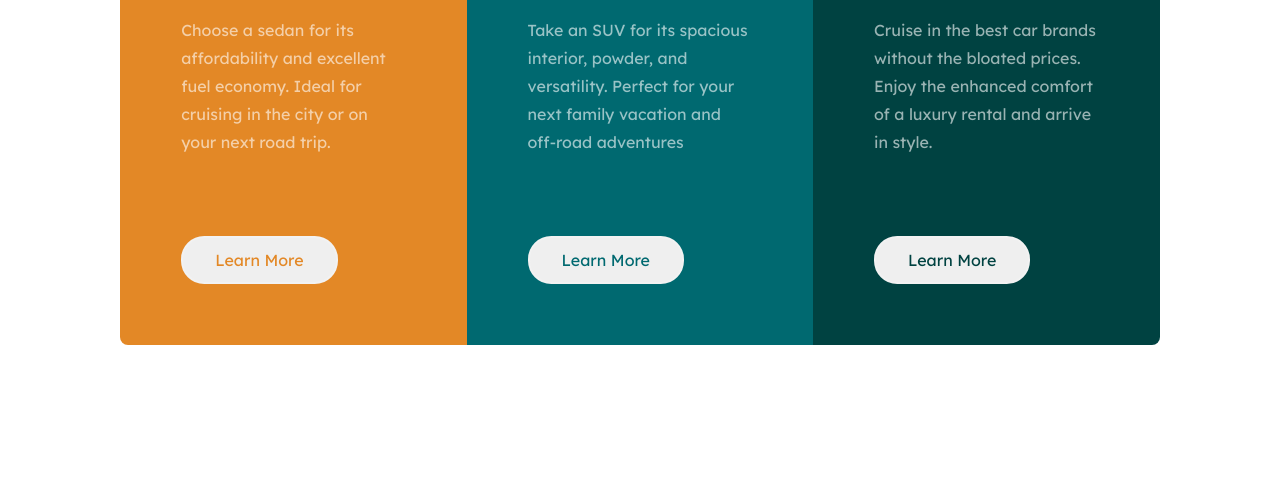
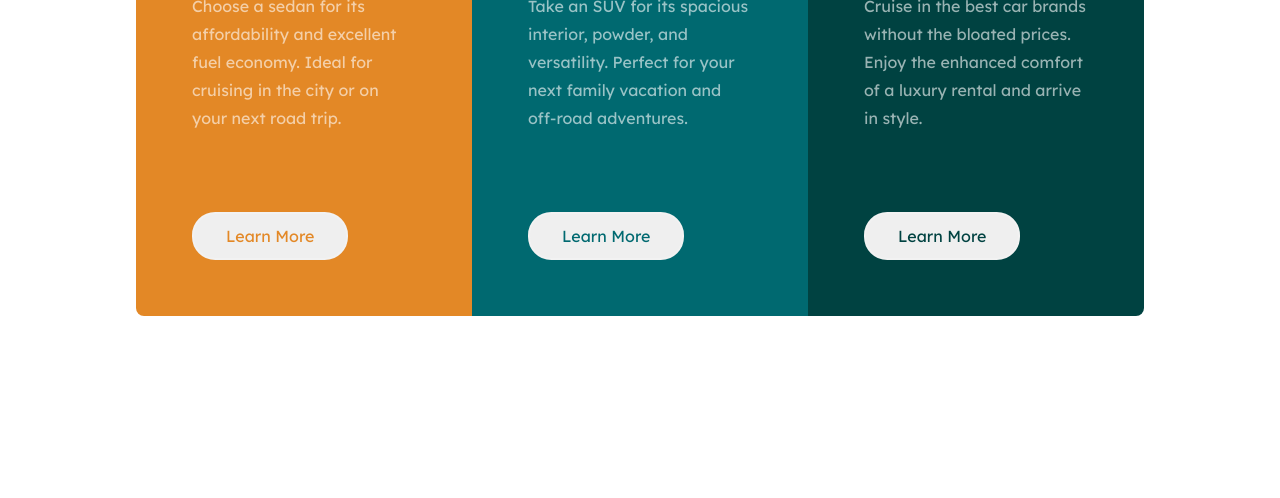
Before and after one commit to Kasp96/3-column-preview-card, a plain HTML site: page index.html in a window 1280 px wide. Shown: the part 350-848 px from the top of the page. After the commit the page ends 800 px from the top, so only its background shows below. Drawn offline with Linux system fonts and the light colour scheme.

Commit message:
my final version

```diff
--- a/index.html
+++ b/index.html
@@ -18,7 +18,7 @@
 
             <div class="sedans card">
                 <img src="./img/icon-sedans.svg" alt="sedan-icon">
-                <h1 class="section-title">Sedans</h1>
+                <h2 class="section-title">Sedans</h2>
                 <p class="section-text">Choose a sedan for its affordability and excellent fuel economy. Ideal for
                     cruising in the city or on your next road trip.</p>
                 <button class="sedan-button button">Learn More</button>
@@ -28,7 +28,7 @@
                 <img src="./img/icon-suvs.svg" alt="suv-icon">
                 <h2 class="section-title">Suvs</h2>
                 <p class="section-text">Take an SUV for its spacious interior, powder, and versatility. Perfect for your
-                    next family vacation and off-road adventures</p>
+                    next family vacation and off-road adventures.</p>
                 <button class="suv-button button">Learn More</button>
             </div>
 
--- a/scss/_media.scss
+++ b/scss/_media.scss
@@ -1,17 +1,12 @@
-@media (min-width: 500px) {
-	body {
-		overflow: hidden;
+@media (min-width: 992px) {
+	.card {
+		max-width: 21rem;
+	}
 
-		.card {
-			min-width: 20.65rem;
-			max-width: 21.65rem;
-		}
-	}
 	.cards {
 		display: flex;
 		justify-content: center;
-		align-items: center;
-		height: 100vh;
+		grid-auto-flow: column;
 
 		.sedans {
 			border-top-left-radius: 0.5rem;
--- a/scss/main.scss
+++ b/scss/main.scss
@@ -13,16 +13,19 @@ svg {
 	max-width: 100%;
 }
 
-h1,
 h2 {
 	font-size: 2.5rem;
 }
 
 body {
-
-	margin: 1.5rem;
-	font-family: 'Big Shoulders Display', cursive;
-	font-family: 'Lexend Deca', sans-serif;
+	padding: 1.5rem;
+	display: grid;
+	place-content: center;
+	min-height: 100vh;
+	min-height: 100dvh;
+}
+.cards {
+	display: grid;
 }
 
 .section-title {
@@ -34,7 +37,7 @@ body {
 .card {
 	display: grid;
 	gap: 2rem;
-	padding: 3.8rem;
+	padding: 3.5rem;
 	font-family: 'Lexend Deca', sans-serif;
 }
 .sedans {
```
Also changed, not shown: css/main.css, 1 other file.
